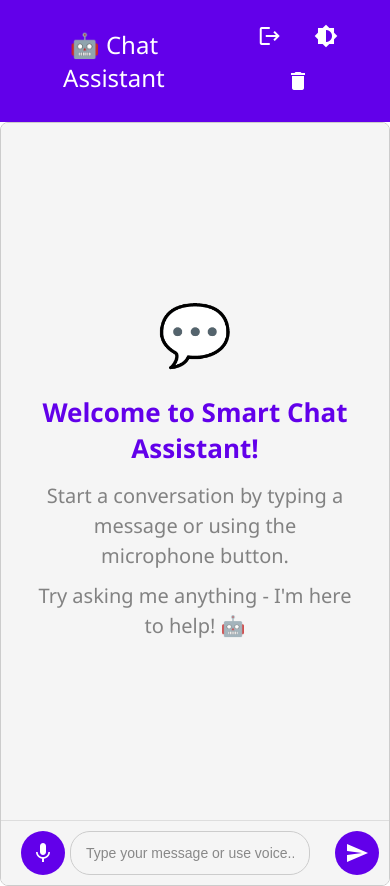
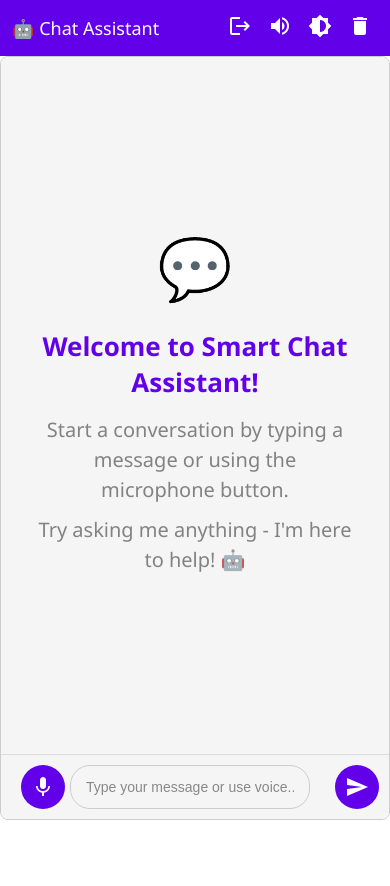
Before and after one commit to devangjain999/Chat-Assistant, a plain HTML site: page index.html in a window 390 px wide. After the commit the page ends 844 px from the top, so only its background shows below. Drawn offline with Linux system fonts and the light colour scheme.

Commit message:
added mute button and changes in header for resposiveness

```diff
--- a/index.html
+++ b/index.html
@@ -2,15 +2,16 @@
 <html lang="en">
     <head>
         <meta charset="UTF-8" />
-  <meta name="viewport" content="width=device-width, initial-scale=1.0"/>
+        <meta name="viewport" content="width=device-width, initial-scale=1.0" />
+
         <title>Smart Chat Assistant</title>
         <link rel="stylesheet" href="style.css" />
-  <link rel="stylesheet" href="https://fonts.googleapis.com/icon?family=Material+Icons" />
+        <link
+            rel="stylesheet"
+            href="https://fonts.googleapis.com/icon?family=Material+Icons"
+        />
     </head>
     <body>
-
-
-
         <header class="header">
             <span class="logo">🤖 Chat Assistant</span>
             <div class="header-controls">
@@ -18,10 +19,25 @@
                     <span class="material-icons">logout</span>
                 </button>
 
-      <button id="toggleTheme" title="Toggle Dark Mode" aria-label="Toggle Light/Dark Mode">
+                <button
+                    id="muteButton"
+                    title="Mute/Unmute Sound"
+                    aria-label="Toggle Sound"
+                >
+                    <span class="material-icons">volume_up</span>
+                </button>
+                <button
+                    id="toggleTheme"
+                    title="Toggle Dark Mode"
+                    aria-label="Toggle Light/Dark Mode"
+                >
                     <span class="material-icons">brightness_6</span>
                 </button>
-      <button id="clearChat" title="Clear Chat" aria-label="Clear Chat">
+                <button
+                    id="clearChat"
+                    title="Clear Chat"
+                    aria-label="Clear Chat"
+                >
                     <span class="material-icons">delete</span>
                 </button>
             </div>
@@ -32,22 +48,49 @@
                 <div id="welcomeMessage" class="welcome-message">
                     <div class="welcome-icon">💬</div>
                     <h3>Welcome to Smart Chat Assistant!</h3>
-        <p>Start a conversation by typing a message or using the microphone button.</p>
+                    <p>
+                        Start a conversation by typing a message or using the
+                        microphone button.
+                    </p>
                     <p>Try asking me anything - I'm here to help! 🤖</p>
                 </div>
             </section>
 
             <div class="input-area">
-      <button id="voiceButton" title="Voice Input" aria-label="Voice Input">
+                <button
+                    id="voiceButton"
+                    title="Voice Input"
+                    aria-label="Voice Input"
+                >
                     <span class="material-icons">mic</span>
                 </button>
-      <span id="listeningIndicator" class="listening-indicator" aria-live="polite">Listening...</span>
-      <input id="chatInput" type="text" placeholder="Type your message or use voice..." aria-label="Chat Input" />
-      <button id="sendButton" title="Send Message" aria-label="Send Message">
+                <span
+                    id="listeningIndicator"
+                    class="listening-indicator"
+                    aria-live="polite"
+                    >Listening...</span
+                >
+                <input
+                    id="chatInput"
+                    type="text"
+                    placeholder="Type your message or use voice..."
+                    aria-label="Chat Input"
+                />
+                <button
+                    id="sendButton"
+                    title="Send Message"
+                    aria-label="Send Message"
+                >
                     <span class="material-icons">send</span>
                 </button>
             </div>
-    <div id="typingIndicator" class="typing-indicator" aria-live="polite">Bot is typing...</div>
+            <div
+                id="typingIndicator"
+                class="typing-indicator"
+                aria-live="polite"
+            >
+                Bot is typing...
+            </div>
         </main>
 
         <script src="main.js"></script>
--- a/main.js
+++ b/main.js
@@ -4,6 +4,7 @@ const chatInput = document.getElementById("chatInput");
 const sendButton = document.getElementById("sendButton");
 const clearButton = document.getElementById("clearChat");
 const voiceButton = document.getElementById("voiceButton");
+const muteButton = document.getElementById("muteButton");
 const themeToggle = document.getElementById("toggleTheme");
 const typingIndicator = document.getElementById("typingIndicator");
 const listeningIndicator = document.getElementById("listeningIndicator");
@@ -12,6 +13,8 @@ const welcomeMessage = document.getElementById("welcomeMessage");
 // === API Keys (replace with your own if needed) ===
 const apiKey = "v1-Z0FBQUFBQm5HUEtMSjJkakVjcF9IQ0M0VFhRQ0FmSnNDSHNYTlJSblE0UXo1Q3RBcjFPcl9YYy1OZUhteDZWekxHdWRLM1M1alNZTkJMWEhNOWd4S1NPSDBTWC12M0U2UGc9PQ==";
 const defaultAPI = `https://backend.buildpicoapps.com/aero/run/llm-api?pk=${apiKey}`;
+
+let isMuted = localStorage.getItem("isMuted") === "true" || false;
 
 // === Welcome Message Management ===
 function showWelcomeMessage() {
@@ -99,6 +102,7 @@ if (recognition) {
 
 // === Speech Output ===
 function speak(text) {
+  if (isMuted) return; // Don't speak if muted
   const utterance = new SpeechSynthesisUtterance(text);
   speechSynthesis.speak(utterance);
 }
@@ -155,9 +159,28 @@ function toggleTheme() {
   localStorage.setItem("theme", newTheme);
 }
 
+function updateMuteButton() {
+  const muteIcon = muteButton.querySelector('.material-icons');
+  muteIcon.textContent = isMuted ? 'volume_off' : 'volume_up';
+  muteButton.title = isMuted ? 'Unmute Sound' : 'Mute Sound';
+  muteButton.setAttribute('aria-label', isMuted ? 'Unmute Sound' : 'Mute Sound');
+}
+
+function toggleMute() {
+  isMuted = !isMuted;
+  localStorage.setItem("isMuted", isMuted.toString());
+  updateMuteButton();
+
+  if (isMuted) {
+    speechSynthesis.cancel();
+  }
+}
+
 themeToggle.addEventListener("click", toggleTheme);
+muteButton.addEventListener("click", toggleMute);
 window.addEventListener("DOMContentLoaded", () => {
   applySavedTheme();
+  updateMuteButton();
   loadHistory();
   checkWelcomeVisibility();
 });
--- a/style.css
+++ b/style.css
@@ -6,7 +6,7 @@
 }
 
 body {
-  font-family: 'Segoe UI', Roboto, sans-serif;
+    font-family: "Segoe UI", Roboto, sans-serif;
     font-size: 15pt;
     background-color: #f0f0f0;
     color: #212121;
@@ -36,10 +36,9 @@ body.dark {
     color: #888;
 }
 
-
 /* Header */
 .header {
-  background-color: #6200EA;
+    background-color: #6200ea;
     color: white;
     padding: 16px;
     text-align: center;
@@ -115,7 +114,8 @@ button:hover {
     font-size: 16px;
 }
 
-.user-message, .bot-message {
+.user-message,
+.bot-message {
     padding: 10px 14px;
     margin: 8px;
     border-radius: 10px;
@@ -135,7 +135,6 @@ button:hover {
     align-self: flex-start;
     text-align: left;
 }
-
 
 .assistant-message {
     background-color: #f1f3f5;
@@ -302,9 +301,15 @@ body.dark .welcome-message h3 {
 }
 
 @keyframes pulse {
-  0% { opacity: 0.5; }
-  50% { opacity: 1; }
-  100% { opacity: 0.5; }
+    0% {
+        opacity: 0.5;
+    }
+    50% {
+        opacity: 1;
+    }
+    100% {
+        opacity: 0.5;
+    }
 }
 
 @media (max-width: 600px) {
@@ -320,4 +325,40 @@ body.dark .welcome-message h3 {
     button {
         padding: 8px;
     }
+
+    .header {
+        padding: 12px;
+        font-size: 20px;
     }
+
+    .header-controls {
+        display: flex;
+        gap: 6px;
+    }
+
+    .header-controls button {
+        font-size: 18px;
+        margin-left: 0;
+        padding: 8px;
+        min-width: 36px;
+        min-height: 36px;
+    }
+}
+
+@media (max-width: 394px) {
+    .header {
+        padding: 8px 12px;
+        font-size: 18px;
+    }
+
+    .header-controls {
+        gap: 4px;
+    }
+
+    .header-controls button {
+        font-size: 16px;
+        padding: 6px;
+        min-width: 32px;
+        min-height: 32px;
+    }
+}
```
Lines whose indentation alone changed are shown as unchanged.
